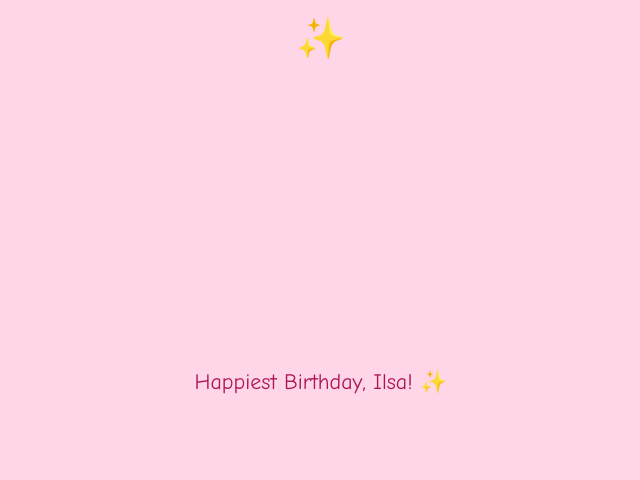
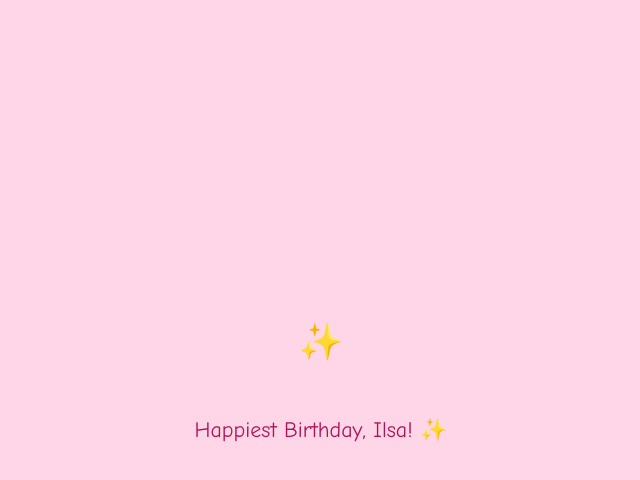
Before and after one commit to umarfarooq05615-cpu/Birthday, a plain HTML site: page index.html in a window 1280 px wide. Both pictures are taken after a click on the button "Click Here 🎁". Shown: the whole page, without its empty margins (319-959 px from the left). Drawn offline with Linux system fonts and the light colour scheme.

Commit message:
Update index.html

```diff
--- a/index.html
+++ b/index.html
@@ -20,12 +20,8 @@
     }
 
     #sparkle {
-      font-size: 40px;
-      position: fixed;
-      top: 15px;
-      left: 50%;
-      transform: translateX(-50%);
-      z-index: 10;
+      font-size: 36px;
+      margin-bottom: 20px;
     }
 
     #message {
@@ -34,7 +30,6 @@
       margin: 30px;
       max-width: 90%;
       line-height: 1.6;
-      white-space: pre-wrap;
     }
 
     #startBtn {
@@ -62,12 +57,12 @@
     const messages = [
       "Happiest Birthday, Ilsa! ✨",
       "I hope you keep smiling —",
-      "keep enjoying, and achieve all your goals in life, InshaAllah.",
+      "Keep enjoying, and achieve all your goals in life.",
       "",
-      "Also… I want to apologize if anything I said ever hurt you.",
-      "I don’t even know if you read those last two messages — but anyway...",
+      "And yeah... my apologies — I shouldn’t have reacted that way.",
+      "I don’t even know if you read those messages but anyways!",
       "",
-      "Since it’s your special day, enjoy it to the fullest. ✨"
+      "Since it’s your special day, enjoy it to the fullest! ✨"
     ];
 
     const msgDiv = document.getElementById('message');
@@ -78,7 +73,7 @@
       let i = 0;
       const interval = setInterval(() => {
         if (i < messages.length) {
-          msgDiv.innerHTML += messages[i] + "<br><br>";
+          msgDiv.textContent = messages[i];
           i++;
         } else {
           clearInterval(interval);
```
